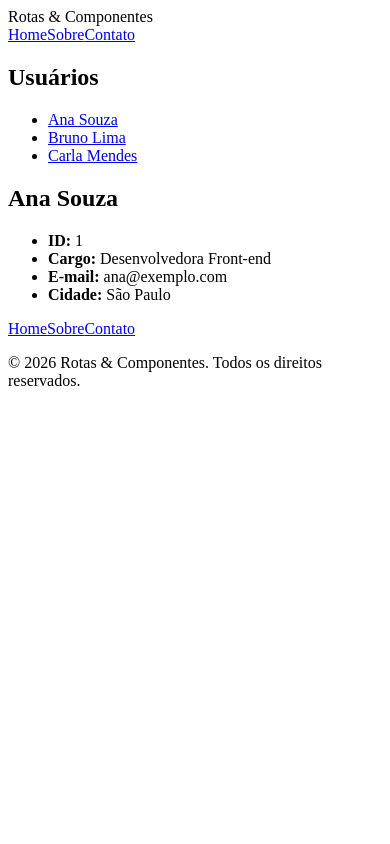
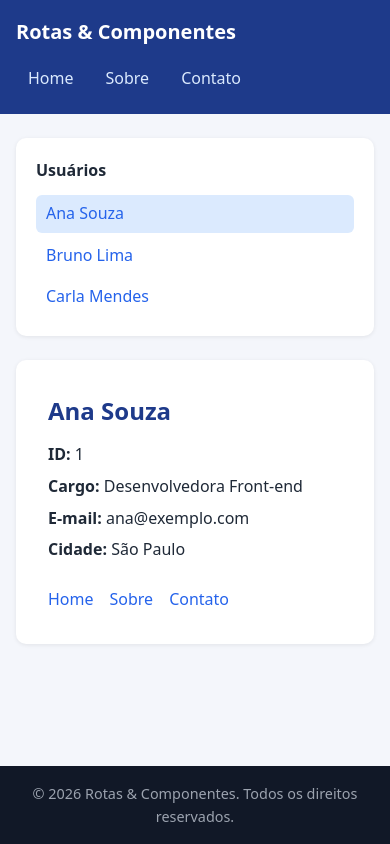
Before and after one commit to Amandacaula/ROTAS-COMPONENTES, a React (Vite) app: page /user/1 in a window 390 px wide. Built offline with nearby package versions, Linux system fonts and the light colour scheme.

Commit message:
Adiciona estilos globais e layout responsivo

```diff
--- /dev/null
+++ b/src/index.css
@@ -0,0 +1,157 @@
+* {
+  box-sizing: border-box;
+  margin: 0;
+  padding: 0;
+}
+
+body {
+  font-family: system-ui, -apple-system, 'Segoe UI', Roboto, sans-serif;
+  background: #f4f6fb;
+  color: #1f2937;
+  line-height: 1.6;
+}
+
+a {
+  color: #2563eb;
+  text-decoration: none;
+}
+
+.layout {
+  min-height: 100vh;
+  display: flex;
+  flex-direction: column;
+}
+
+.header {
+  display: flex;
+  align-items: center;
+  justify-content: space-between;
+  flex-wrap: wrap;
+  gap: 12px;
+  padding: 16px 32px;
+  background: #1e3a8a;
+  color: #fff;
+}
+
+.logo {
+  font-size: 1.25rem;
+  font-weight: 700;
+}
+
+.header-nav {
+  display: flex;
+  gap: 8px;
+}
+
+.header-nav a {
+  color: #dbeafe;
+  padding: 6px 12px;
+  border-radius: 6px;
+}
+
+.header-nav a:hover,
+.header-nav a.active {
+  background: #fff;
+  color: #1e3a8a;
+}
+
+.body {
+  flex: 1;
+  display: flex;
+  gap: 24px;
+  padding: 24px 32px;
+}
+
+.sidebar {
+  width: 220px;
+  flex-shrink: 0;
+  background: #fff;
+  border-radius: 10px;
+  padding: 20px;
+  box-shadow: 0 1px 4px rgba(0, 0, 0, 0.08);
+  align-self: flex-start;
+}
+
+.sidebar h2 {
+  font-size: 1rem;
+  margin-bottom: 12px;
+}
+
+.sidebar ul {
+  list-style: none;
+  display: flex;
+  flex-direction: column;
+  gap: 4px;
+}
+
+.sidebar a {
+  display: block;
+  padding: 6px 10px;
+  border-radius: 6px;
+}
+
+.sidebar a:hover,
+.sidebar a.active {
+  background: #dbeafe;
+}
+
+.content {
+  flex: 1;
+  min-width: 0;
+}
+
+.page {
+  background: #fff;
+  border-radius: 10px;
+  padding: 32px;
+  box-shadow: 0 1px 4px rgba(0, 0, 0, 0.08);
+}
+
+.page h1 {
+  margin-bottom: 12px;
+  color: #1e3a8a;
+}
+
+.page-links {
+  display: flex;
+  gap: 16px;
+  margin-top: 24px;
+}
+
+.profile {
+  list-style: none;
+  display: flex;
+  flex-direction: column;
+  gap: 6px;
+}
+
+.loading {
+  padding: 32px;
+  text-align: center;
+  color: #6b7280;
+}
+
+.footer {
+  padding: 16px 32px;
+  text-align: center;
+  background: #111827;
+  color: #9ca3af;
+  font-size: 0.9rem;
+}
+
+@media (max-width: 720px) {
+  .header,
+  .body,
+  .footer {
+    padding-left: 16px;
+    padding-right: 16px;
+  }
+
+  .body {
+    flex-direction: column;
+  }
+
+  .sidebar {
+    width: 100%;
+  }
+}
--- a/src/main.jsx
+++ b/src/main.jsx
@@ -2,6 +2,7 @@ import React from 'react'
 import ReactDOM from 'react-dom/client'
 import { BrowserRouter } from 'react-router-dom'
 import App from './App'
+import './index.css'
 
 ReactDOM.createRoot(document.getElementById('root')).render(
   <React.StrictMode>
```
